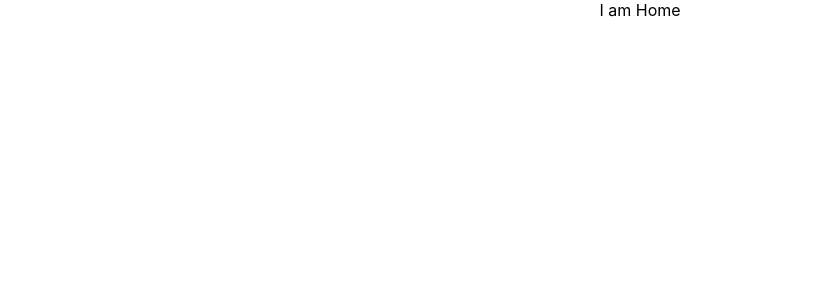
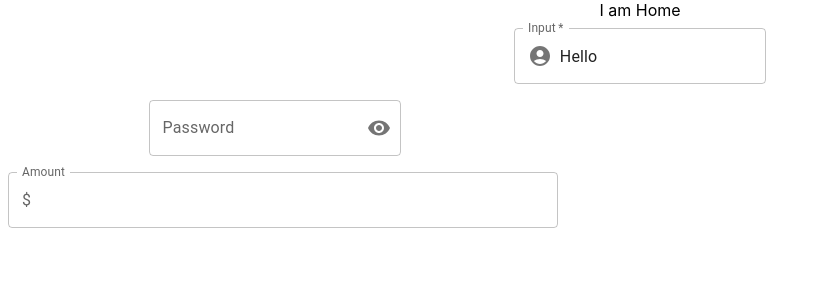
Before and after one commit to Mohsinali0786/selfMade-components, a React (Create React App) app: page / in a window 1280 px wide. Shown: the top 300 px of the page, without its empty margins (0-821 px from the left). Built offline with nearby package versions, Linux system fonts and the light colour scheme.

Commit message:
added input

```diff
--- a/package.json
+++ b/package.json
@@ -5,6 +5,7 @@
   "dependencies": {
     "@emotion/react": "^11.11.1",
     "@emotion/styled": "^11.11.0",
+    "@mui/icons-material": "^5.14.11",
     "@mui/material": "^5.14.10",
     "@mui/styled-engine-sc": "^5.14.10",
     "@mui/x-data-grid": "^6.15.0",
--- /dev/null
+++ b/src/component/input.jsx
@@ -0,0 +1,84 @@
+import * as React from 'react';
+import Box from '@mui/material/Box';
+import TextField from '@mui/material/TextField';
+import AccountCircle from '@mui/icons-material/AccountCircle';
+import { InputAdornment } from '@mui/material';
+
+
+export  function BasicTextFields({
+        id,
+        classes,
+        label,
+        variant,
+        required,
+        defaultText,
+        type,
+        fullWidth,
+        maxRows,
+        minRows,
+        multiline,
+        onChange,
+        name,
+        value,
+        placeholder,
+        rows,
+        readOnly,
+        icon,
+    }) {
+  return (
+    <Box
+      component="form"
+      sx={{
+        '& > :not(style)': { m: 1, width: '25ch' },
+      }}
+      noValidate
+      autoComplete="off"
+    >
+      <TextField
+        id={id}
+        label={label}
+        required={required}
+        className={classes}
+        defaultValue={defaultText}
+        type={type} /*text || number || password */
+        fullWidth={fullWidth}
+        variant={variant} /*variant ="outlined || filled || standard"*/
+        maxRows={maxRows}
+        minRows={minRows}
+        multiline={multiline}
+        name={name}
+        value={value}
+        onChange={onChange}
+        placeholder={placeholder}
+        rows={rows}
+        readOnly={readOnly}
+        InputProps={{
+            startAdornment: (
+              <InputAdornment
+               position="start">
+                {icon}
+              </InputAdornment>
+            ),
+          }}
+    />
+
+    </Box>
+  );
+}
+export function TestInput(){
+    return(
+        <>
+            <BasicTextFields
+                id="outlined-basic"
+                classes=""
+                required={true}
+                variant="outlined"
+                label="Input"
+                defaultText="Hello"
+                type="text"
+                icon={<AccountCircle/>} //<AccountCircle/> || text
+
+            />
+        </>
+    )
+}
--- /dev/null
+++ b/src/component/passwordIcon.jsx
@@ -0,0 +1,65 @@
+import * as React from 'react';
+import Box from '@mui/material/Box';
+import IconButton from '@mui/material/IconButton';
+import Input from '@mui/material/Input';
+import FilledInput from '@mui/material/FilledInput';
+import OutlinedInput from '@mui/material/OutlinedInput';
+import InputLabel from '@mui/material/InputLabel';
+import FormHelperText from '@mui/material/FormHelperText';
+import FormControl from '@mui/material/FormControl';
+import TextField from '@mui/material/TextField';
+import Visibility from '@mui/icons-material/Visibility';
+import VisibilityOff from '@mui/icons-material/VisibilityOff';
+import { InputAdornment } from '@mui/material';
+
+export function PasswordIcon() {
+  const [showPassword, setShowPassword] = React.useState(false);
+
+  const handleClickShowPassword = () => setShowPassword((show) => !show);
+
+  const handleMouseDownPassword = (event) => {
+    event.preventDefault();
+  };
+
+  return (
+    <Box sx={{ display: 'flex', flexWrap: 'wrap' }}>
+      <div>
+
+        <FormControl sx={{ m: 1, width: '25ch' }} variant="outlined">
+          <InputLabel htmlFor="outlined-adornment-password">Password</InputLabel>
+          <OutlinedInput
+            id="outlined-adornment-password"
+            type={showPassword ? 'text' : 'password'}
+            endAdornment={
+              <InputAdornment position="end">
+                <IconButton
+                  aria-label="toggle password visibility"
+                  onClick={handleClickShowPassword}
+                  onMouseDown={handleMouseDownPassword}
+                  edge="end"
+                >
+                  {showPassword ? <VisibilityOff /> : <Visibility />}
+                </IconButton>
+              </InputAdornment>
+            }
+            label="Password"
+          />
+        </FormControl>
+        <FormControl fullWidth sx={{ m: 1 }}>
+          <InputLabel htmlFor="outlined-adornment-amount">Amount</InputLabel>
+          <OutlinedInput
+            id="outlined-adornment-amount"
+            startAdornment={<InputAdornment position="start">$</InputAdornment>}
+            label="Amount"
+          />
+        </FormControl>
+      </div>
+
+    </Box>
+  );
+}
+export function inputIcon(){
+    return(
+        <PasswordIcon/>
+    )
+}
--- a/src/pages/home.jsx
+++ b/src/pages/home.jsx
@@ -1,7 +1,11 @@
+import { TestInput } from "../component/input"
+import { PasswordIcon } from "../component/passwordIcon"
 export default function Home(){
     return(
         <div>
             I am Home
+            <TestInput/>
+            <PasswordIcon/>
         </div>
     )
 }
```
Also changed, not shown: 1 other file (tests, documents, lock files or other folders).
